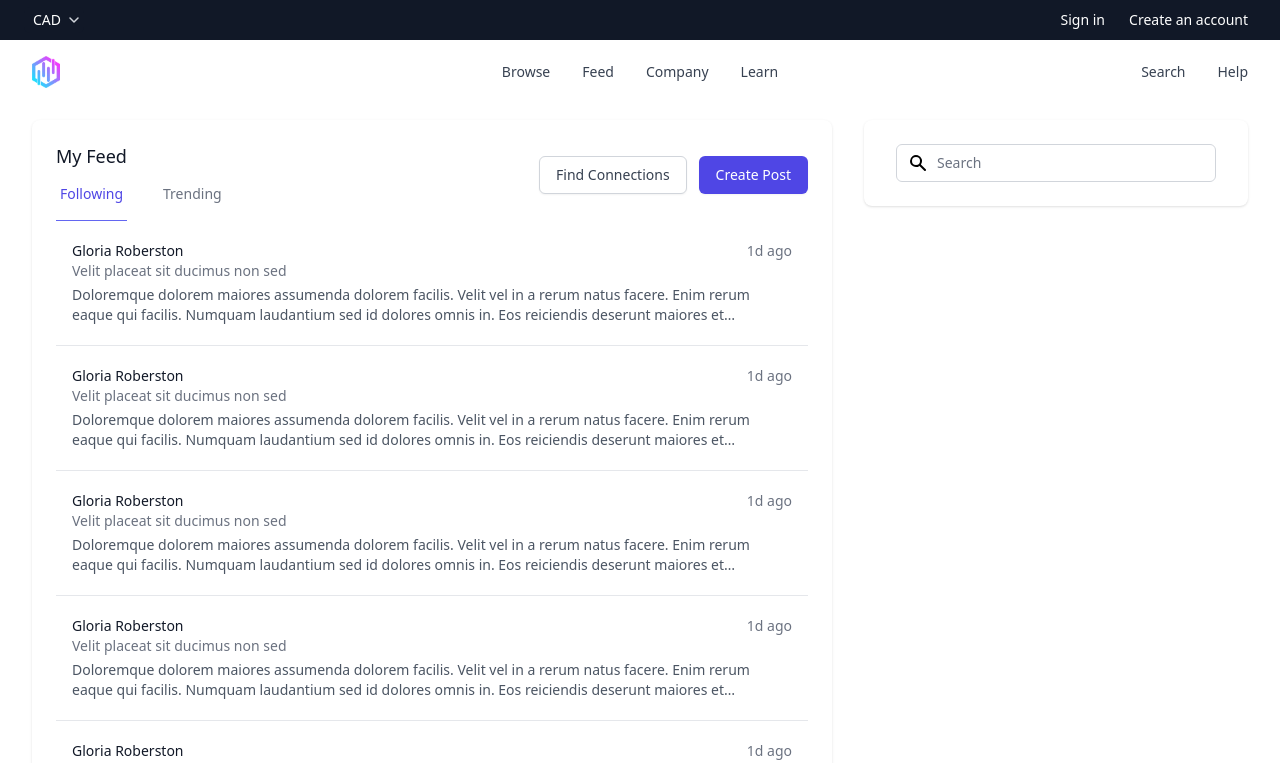
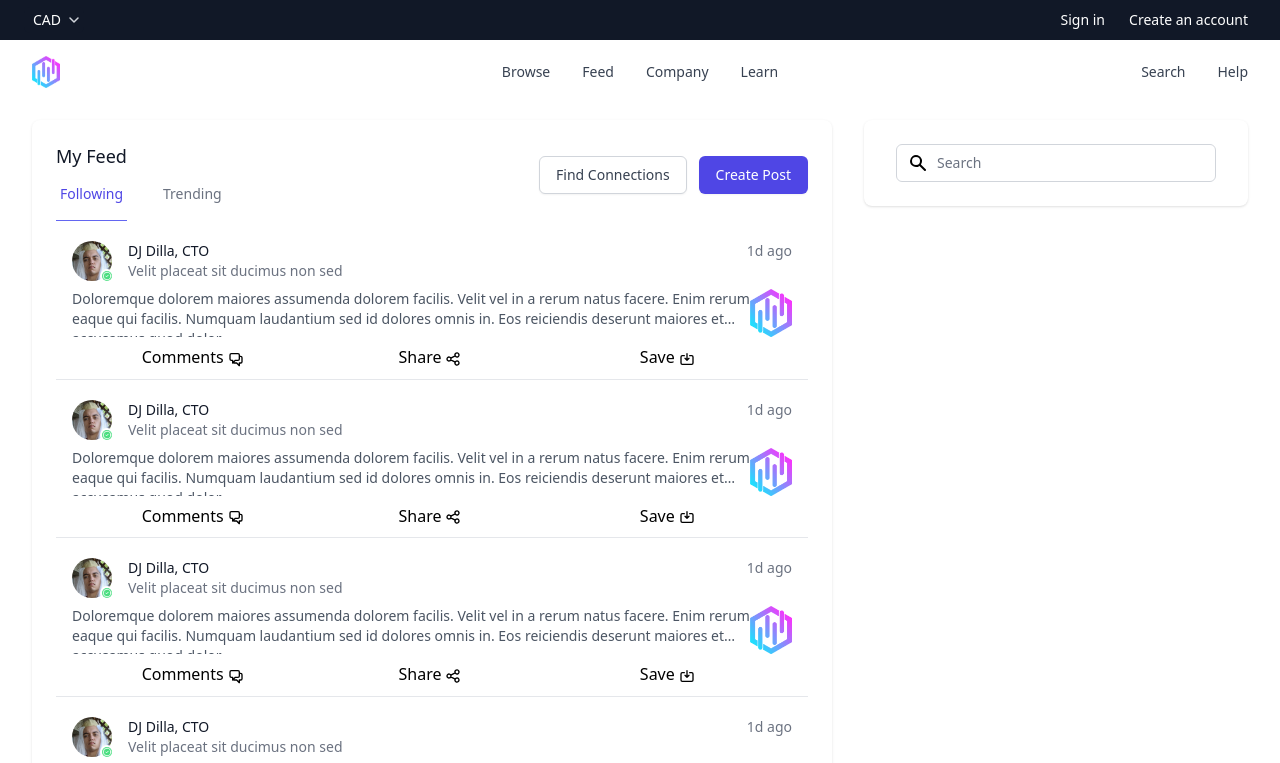
Before and after one commit to by-dsine/chainraise, a Next.js app: page /feed in a window 1280 px wide. Shown: the top 763 px of the page. Built offline with nearby package versions, Linux system fonts and the light colour scheme.

Commit message:
made changes to post display

```diff
--- a/pages/feed/index.tsx
+++ b/pages/feed/index.tsx
@@ -1,6 +1,13 @@
 import React from 'react'
 import NewHeader from '../../components/NewHeader'
 import { SearchIcon } from '@heroicons/react/solid'
+import {
+  ChatAlt2Icon,
+  ChatAltIcon,
+  CheckCircleIcon,
+  SaveIcon,
+  ShareIcon,
+} from '@heroicons/react/outline'
 
 const tabs = [
   { name: 'Following', href: '#', current: true },
@@ -11,8 +18,11 @@ const messages = [
   {
     id: 1,
     subject: 'Velit placeat sit ducimus non sed',
-    sender: 'Gloria Roberston',
+    sender: 'DJ Dilla, CTO',
+    senderPic: '/dylan.png',
+    previewPic: '/logomark.png',
     time: '1d ago',
+    type: 'post',
     datetime: '2021-01-27T16:35',
     preview:
       'Doloremque dolorem maiores assumenda dolorem facilis. Velit vel in a rerum natus facere. Enim rerum eaque qui facilis. Numquam laudantium sed id dolores omnis in. Eos reiciendis deserunt maiores et accusamus quod dolor.',
@@ -20,8 +30,11 @@ const messages = [
   {
     id: 2,
     subject: 'Velit placeat sit ducimus non sed',
-    sender: 'Gloria Roberston',
+    sender: 'DJ Dilla, CTO',
+    senderPic: '/dylan.png',
+    previewPic: '/logomark.png',
     time: '1d ago',
+    type: 'raise_launch',
     datetime: '2021-01-27T16:35',
     preview:
       'Doloremque dolorem maiores assumenda dolorem facilis. Velit vel in a rerum natus facere. Enim rerum eaque qui facilis. Numquam laudantium sed id dolores omnis in. Eos reiciendis deserunt maiores et accusamus quod dolor.',
@@ -29,8 +42,11 @@ const messages = [
   {
     id: 3,
     subject: 'Velit placeat sit ducimus non sed',
-    sender: 'Gloria Roberston',
+    sender: 'DJ Dilla, CTO',
+    senderPic: '/dylan.png',
+    previewPic: '/logomark.png',
     time: '1d ago',
+    type: 'article',
     datetime: '2021-01-27T16:35',
     preview:
       'Doloremque dolorem maiores assumenda dolorem facilis. Velit vel in a rerum natus facere. Enim rerum eaque qui facilis. Numquam laudantium sed id dolores omnis in. Eos reiciendis deserunt maiores et accusamus quod dolor.',
@@ -38,8 +54,11 @@ const messages = [
   {
     id: 4,
     subject: 'Velit placeat sit ducimus non sed',
-    sender: 'Gloria Roberston',
+    sender: 'DJ Dilla, CTO',
+    senderPic: '/dylan.png',
+    previewPic: '/logomark.png',
     time: '1d ago',
+    type: 'post',
     datetime: '2021-01-27T16:35',
     preview:
       'Doloremque dolorem maiores assumenda dolorem facilis. Velit vel in a rerum natus facere. Enim rerum eaque qui facilis. Numquam laudantium sed id dolores omnis in. Eos reiciendis deserunt maiores et accusamus quod dolor.',
@@ -47,8 +66,11 @@ const messages = [
   {
     id: 5,
     subject: 'Velit placeat sit ducimus non sed',
-    sender: 'Gloria Roberston',
+    sender: 'DJ Dilla, CTO',
+    senderPic: '/dylan.png',
+    previewPic: '/logomark.png',
     time: '1d ago',
+    type: 'post',
     datetime: '2021-01-27T16:35',
     preview:
       'Doloremque dolorem maiores assumenda dolorem facilis. Velit vel in a rerum natus facere. Enim rerum eaque qui facilis. Numquam laudantium sed id dolores omnis in. Eos reiciendis deserunt maiores et accusamus quod dolor.',
@@ -56,8 +78,11 @@ const messages = [
   {
     id: 6,
     subject: 'Velit placeat sit ducimus non sed',
-    sender: 'Gloria Roberston',
+    sender: 'DJ Dilla, CTO',
+    senderPic: '/dylan.png',
+    previewPic: '/logomark.png',
     time: '1d ago',
+    type: 'raise_launch',
     datetime: '2021-01-27T16:35',
     preview:
       'Doloremque dolorem maiores assumenda dolorem facilis. Velit vel in a rerum natus facere. Enim rerum eaque qui facilis. Numquam laudantium sed id dolores omnis in. Eos reiciendis deserunt maiores et accusamus quod dolor.',
@@ -145,25 +170,30 @@ export default function index() {
                         {messages.map((message) => (
                           <li
                             key={message.id}
-                            className="relative bg-white py-5 px-4 focus-within:ring-2 focus-within:ring-inset focus-within:ring-indigo-600 hover:bg-gray-50"
+                            className="relative bg-white px-4 pt-5 pb-1"
                           >
                             <div className="flex justify-between space-x-3">
                               <div className="min-w-0 flex-1">
-                                <a
-                                  href="#"
-                                  className="block focus:outline-none"
-                                >
-                                  <span
-                                    className="absolute inset-0"
-                                    aria-hidden="true"
+                                <div className="flex items-center space-x-4">
+                                  <span className="relative inline-block">
+                                    <img
+                                      className="h-10 w-10 rounded-full"
+                                      src={message.senderPic}
+                                      alt=""
                                     />
+                                    <span className="absolute bottom-0 right-0 block h-2.5 w-2.5 rounded-full bg-green-400 ring-2 ring-white">
+                                      <CheckCircleIcon className="text-white" />
+                                    </span>
+                                  </span>
+                                  <div className="flex flex-col">
                                     <p className="truncate text-sm font-medium text-gray-900">
                                       {message.sender}
                                     </p>
                                     <p className="truncate text-sm text-gray-500">
                                       {message.subject}
                                     </p>
-                                </a>
+                                  </div>
+                                </div>
                               </div>
                               <time
                                 dateTime={message.datetime}
@@ -172,10 +202,32 @@ export default function index() {
                                 {message.time}
                               </time>
                             </div>
-                            <div className="mt-1">
-                              <p className="line-clamp-2 text-sm text-gray-600">
+                            <div className="mt-2">
+                              <div className="flex">
+                                <p className="line-clamp-2 flex-grow text-sm text-gray-600">
                                   {message.preview}
                                 </p>
+                                {message.previewPic && (
+                                  <img
+                                    className="aspect-square max-h-12"
+                                    src={message.previewPic}
+                                  />
+                                )}
+                              </div>
+                            </div>
+                            <div className="bg-gray pt-2 grid w-full grid-cols-1 justify-items-stretch md:grid-cols-2 lg:grid-cols-3 p-1">
+                              <button className="col-span-1 rounded-sm hover:bg-gray-50">
+                                Comments
+                                <ChatAlt2Icon className="inline-flex h-6 w-6 px-1" />
+                              </button>
+                              <button className="col-span-1 rounded-sm hover:bg-gray-50">
+                                Share
+                                <ShareIcon className="inline-flex h-6 w-6 px-1" />
+                              </button>
+                              <button className="col-span-1 rounded-sm hover:bg-gray-50">
+                                Save
+                                <SaveIcon className="inline-flex h-6 w-6 px-1" />
+                              </button>
                             </div>
                           </li>
                         ))}
--- a/pages/index.tsx
+++ b/pages/index.tsx
@@ -130,14 +130,13 @@ function classNames(...classes: string[]) {
   return classes.filter(Boolean).join(' ')
 }
 
-export default function Example() {
+export default function Home() {
   return (
-    <div className="relative bg-white overflow-hidden">
-
+    <div className="relative overflow-hidden bg-white">
       <NewHeader />
 
       <main className="mt-4">
-        <div className="mx-auto max-w-6xl md:max-w-7xl bg-gray-800 p-8 rounded-lg">
+        <div className="mx-auto max-w-6xl rounded-lg bg-gray-800 p-8 md:max-w-7xl">
           <div className="lg:grid lg:grid-cols-12 lg:gap-8">
             <div className="px-4 sm:px-6 sm:text-center md:mx-auto md:max-w-2xl lg:col-span-6 lg:flex lg:items-center lg:text-left">
               <div>
@@ -148,7 +147,9 @@ export default function Example() {
                   <span className="rounded-full bg-indigo-500 px-3 py-0.5 text-xs font-semibold uppercase leading-5 tracking-wide text-white">
                     Need funds?
                   </span>
-                  <span className="ml-4 text-sm">Start your own ChainRaise!</span>
+                  <span className="ml-4 text-sm">
+                    Start your own ChainRaise!
+                  </span>
                   <ChevronRightIcon
                     className="ml-2 h-5 w-5 text-gray-500"
                     aria-hidden="true"
@@ -156,13 +157,13 @@ export default function Example() {
                 </a>
                 <h1 className="mt-4 text-4xl font-extrabold tracking-tight text-white sm:mt-5 sm:leading-none lg:mt-6 lg:text-5xl xl:text-6xl">
                   <span className="text-white md:block">
-The next big thing should be for
+                    The next big thing should be for
                   </span>{' '}
-                  <span className="md:block text-blue-600">everybody</span>
-
+                  <span className="text-blue-600 md:block">everybody</span>
                 </h1>
                 <p className="mt-3 text-base text-gray-300 sm:mt-5 sm:text-xl lg:text-lg xl:text-xl">
-                  Join ChainRaise now to get started investing in start-ups and small businesses doing things you care about.
+                  Join ChainRaise now to get started investing in start-ups and
+                  small businesses doing things you care about.
                 </p>
                 {/* <p className="mt-8 text-sm font-semibold uppercase tracking-wide text-white sm:mt-10">
                   Used by
@@ -477,7 +478,7 @@ The next big thing should be for
                 <div className="grid grid-cols-1 gap-y-12 sm:col-span-2 sm:grid-cols-2 sm:gap-x-8">
                   <div>
                     <h3 className="text-sm font-medium text-gray-900">
-                      raises
+                      Explore
                     </h3>
                     <ul role="list" className="mt-6 space-y-6">
                       {footerNavigation.raises.map((item) => (
```
Lines whose indentation alone changed are shown as unchanged.
